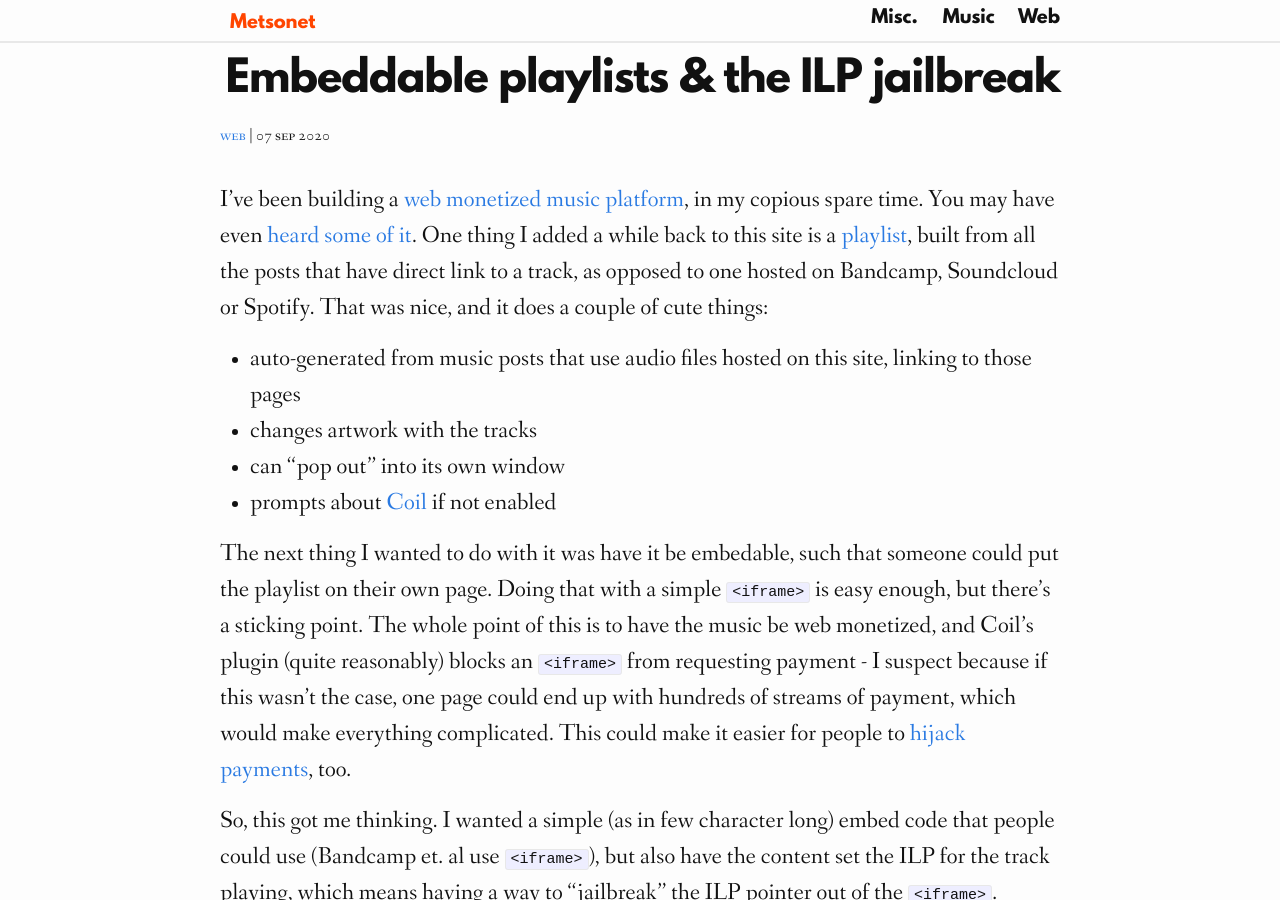
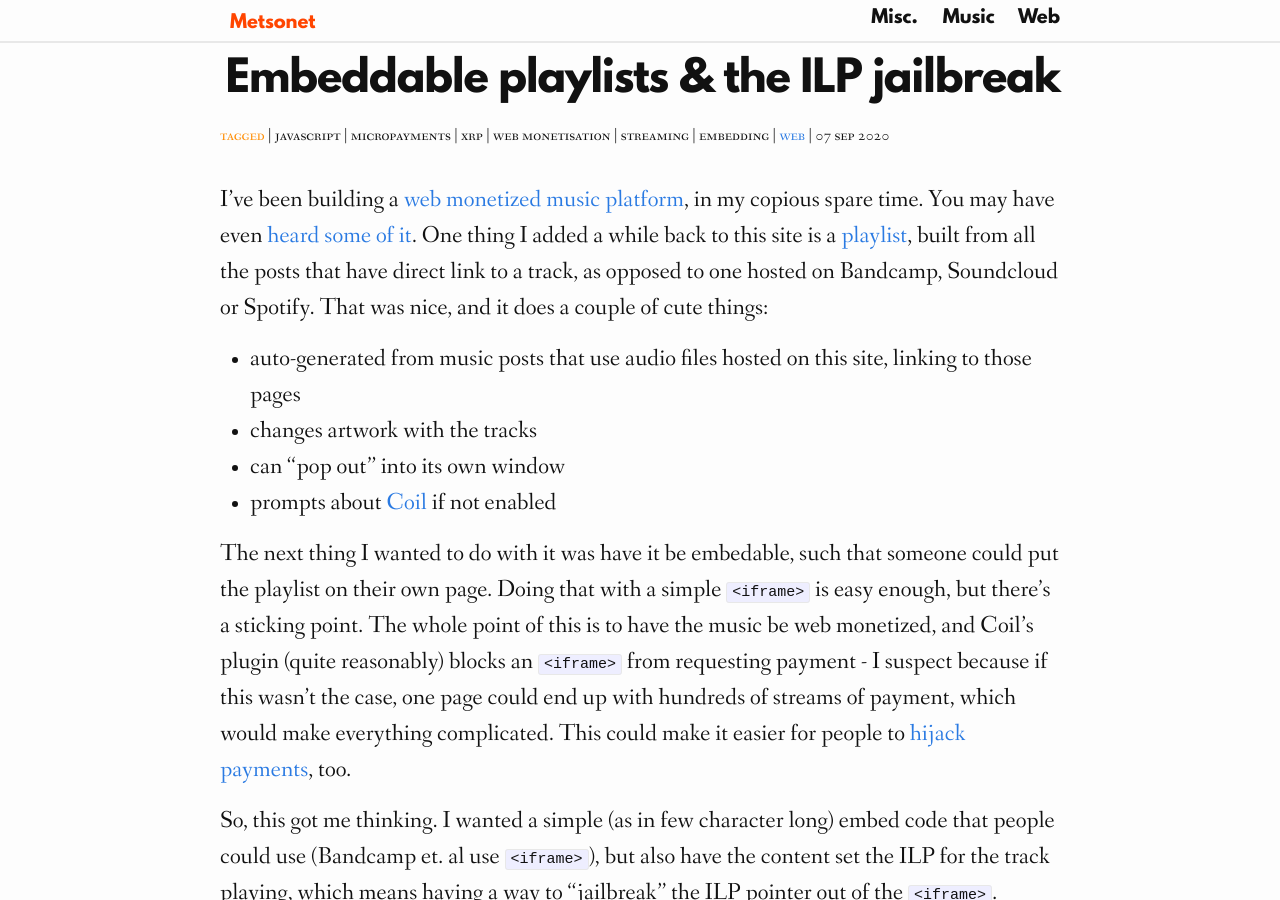
Before and after one commit to drsm79/drsm79.github.com, a Jekyll site: the page built from _posts/2020-09-07-ilp_jailbreak_embeddable_playlists.md, in a window 1280 px wide and 900 px high. Built offline with Jekyll 4.4.1, drawn with Linux system fonts in a browser that asks for light colours.

Commit message:
add tags

```diff
--- a/_posts/2020-09-07-ilp_jailbreak_embeddable_playlists.md
+++ b/_posts/2020-09-07-ilp_jailbreak_embeddable_playlists.md
@@ -2,6 +2,13 @@
 layout: post
 category: web
 title: Embeddable playlists & the ILP jailbreak
+tags:
+    - javascript
+    - micropayments
+    - xrp
+    - web monetisation
+    - streaming
+    - embedding
 ---
 
 I've been building a [web monetized music platform][webmon], in my copious spare time. You may have even [heard][better] [some][pianos] [of it][shocking]. One thing I added a while back to this site is a [playlist][], built from all the posts that have direct link to a track, as opposed to one hosted on Bandcamp, Soundcloud or Spotify. That was nice, and it does a couple of cute things:
```
